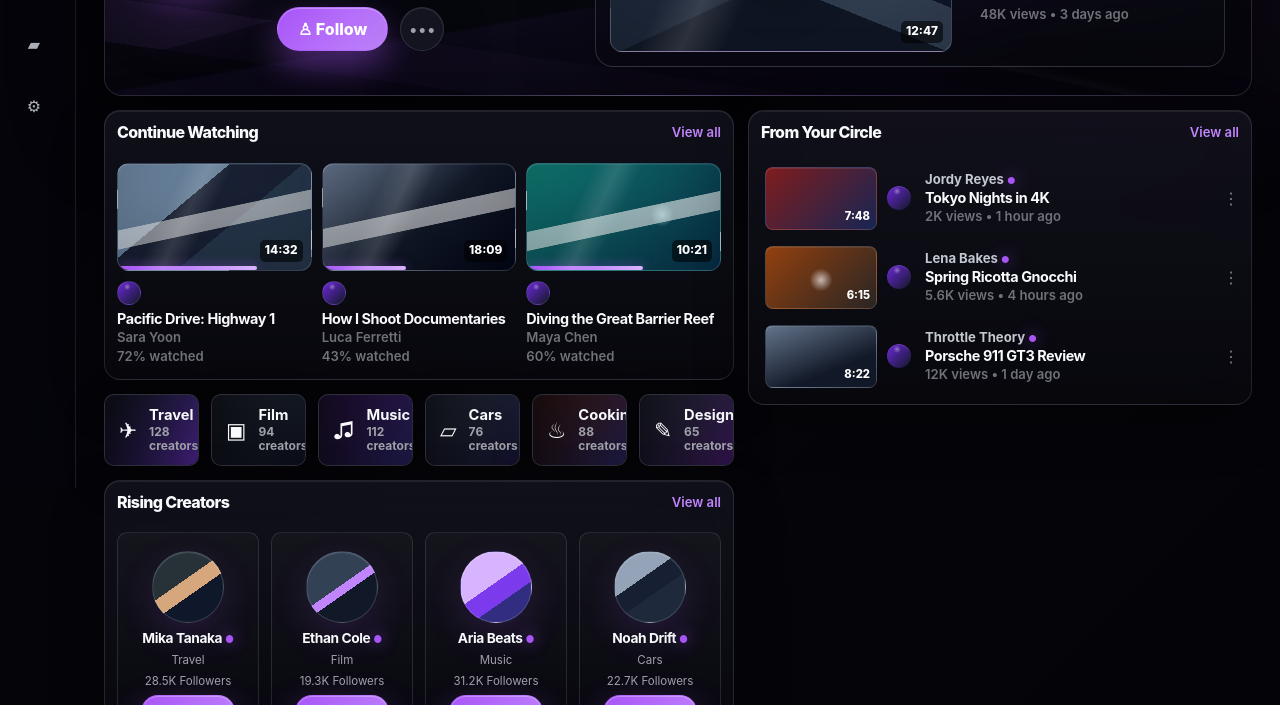
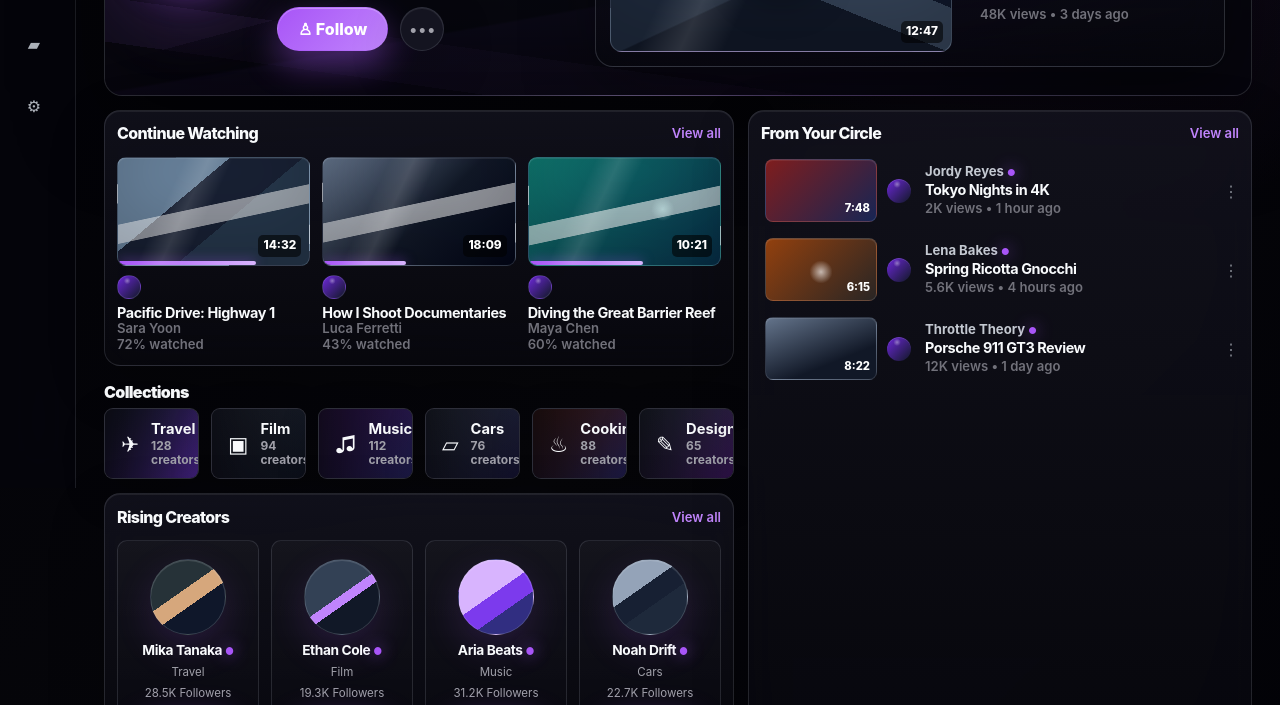
Before and after one commit to Emanuel628/Project-Purple, a website: page public/index.html in a window 1280 px wide. Shown: the part 312-1017 px from the top of the page. Drawn offline with Linux system fonts and the light colour scheme.

Commit message:
Load home reference layout override

```diff
--- a/public/css/app.css
+++ b/public/css/app.css
@@ -1,46 +1,47 @@
-@import url("./core/tokens.css?v=20260526-6");
-@import url("./core/base.css?v=20260526-6");
-@import url("./core/layout.css?v=20260526-6");
-@import url("./core/components.css?v=20260526-6");
+@import url("./core/tokens.css?v=20260526-8");
+@import url("./core/base.css?v=20260526-8");
+@import url("./core/layout.css?v=20260526-8");
+@import url("./core/components.css?v=20260526-8");
 
-@import url("./pages/home.css?v=20260526-6");
-@import url("./logo.css?v=20260526-6");
-@import url("./pages/watch.css?v=20260526-6");
-@import url("./pages/discover.css?v=20260526-6");
-@import url("./pages/search.css?v=20260526-6");
-@import url("./pages/following.css?v=20260526-6");
-@import url("./pages/creator.css?v=20260526-6");
-@import url("./pages/creator-videos.css?v=20260526-6");
-@import url("./pages/creator-collections.css?v=20260526-6");
-@import url("./pages/creator-about.css?v=20260526-6");
-@import url("./pages/collections.css?v=20260526-6");
-@import url("./pages/clips.css?v=20260526-6");
-@import url("./pages/rising.css?v=20260526-6");
-@import url("./pages/creators.css?v=20260526-6");
-@import url("./pages/login.css?v=20260526-6");
-@import url("./pages/register.css?v=20260526-6");
-@import url("./pages/forgot-password.css?v=20260526-6");
-@import url("./pages/reset-password.css?v=20260526-6");
-@import url("./pages/verify-email.css?v=20260526-6");
-@import url("./pages/profile.css?v=20260526-6");
-@import url("./pages/account.css?v=20260526-6");
-@import url("./pages/settings.css?v=20260526-6");
-@import url("./pages/notifications.css?v=20260526-6");
-@import url("./pages/vault.css?v=20260526-6");
-@import url("./pages/history.css?v=20260526-6");
-@import url("./pages/saved.css?v=20260526-6");
-@import url("./pages/liked.css?v=20260526-6");
-@import url("./pages/studio.css?v=20260526-6");
-@import url("./pages/upload.css?v=20260526-6");
-@import url("./pages/studio-videos.css?v=20260526-6");
-@import url("./pages/studio-analytics.css?v=20260526-6");
-@import url("./pages/studio-comments.css?v=20260526-6");
-@import url("./pages/studio-settings.css?v=20260526-6");
-@import url("./pages/guidelines.css?v=20260526-6");
-@import url("./pages/help.css?v=20260526-6");
-@import url("./pages/contact.css?v=20260526-6");
-@import url("./pages/privacy.css?v=20260526-6");
-@import url("./pages/terms.css?v=20260526-6");
-@import url("./pages/not-found.css?v=20260526-6");
-@import url("./pages/admin.css?v=20260526-6");
-@import url("./pages/monetization.css?v=20260526-6");
+@import url("./pages/home.css?v=20260526-8");
+@import url("./pages/home-reference-fix.css?v=20260526-8");
+@import url("./logo.css?v=20260526-8");
+@import url("./pages/watch.css?v=20260526-8");
+@import url("./pages/discover.css?v=20260526-8");
+@import url("./pages/search.css?v=20260526-8");
+@import url("./pages/following.css?v=20260526-8");
+@import url("./pages/creator.css?v=20260526-8");
+@import url("./pages/creator-videos.css?v=20260526-8");
+@import url("./pages/creator-collections.css?v=20260526-8");
+@import url("./pages/creator-about.css?v=20260526-8");
+@import url("./pages/collections.css?v=20260526-8");
+@import url("./pages/clips.css?v=20260526-8");
+@import url("./pages/rising.css?v=20260526-8");
+@import url("./pages/creators.css?v=20260526-8");
+@import url("./pages/login.css?v=20260526-8");
+@import url("./pages/register.css?v=20260526-8");
+@import url("./pages/forgot-password.css?v=20260526-8");
+@import url("./pages/reset-password.css?v=20260526-8");
+@import url("./pages/verify-email.css?v=20260526-8");
+@import url("./pages/profile.css?v=20260526-8");
+@import url("./pages/account.css?v=20260526-8");
+@import url("./pages/settings.css?v=20260526-8");
+@import url("./pages/notifications.css?v=20260526-8");
+@import url("./pages/vault.css?v=20260526-8");
+@import url("./pages/history.css?v=20260526-8");
+@import url("./pages/saved.css?v=20260526-8");
+@import url("./pages/liked.css?v=20260526-8");
+@import url("./pages/studio.css?v=20260526-8");
+@import url("./pages/upload.css?v=20260526-8");
+@import url("./pages/studio-videos.css?v=20260526-8");
+@import url("./pages/studio-analytics.css?v=20260526-8");
+@import url("./pages/studio-comments.css?v=20260526-8");
+@import url("./pages/studio-settings.css?v=20260526-8");
+@import url("./pages/guidelines.css?v=20260526-8");
+@import url("./pages/help.css?v=20260526-8");
+@import url("./pages/contact.css?v=20260526-8");
+@import url("./pages/privacy.css?v=20260526-8");
+@import url("./pages/terms.css?v=20260526-8");
+@import url("./pages/not-found.css?v=20260526-8");
+@import url("./pages/admin.css?v=20260526-8");
+@import url("./pages/monetization.css?v=20260526-8");
```
